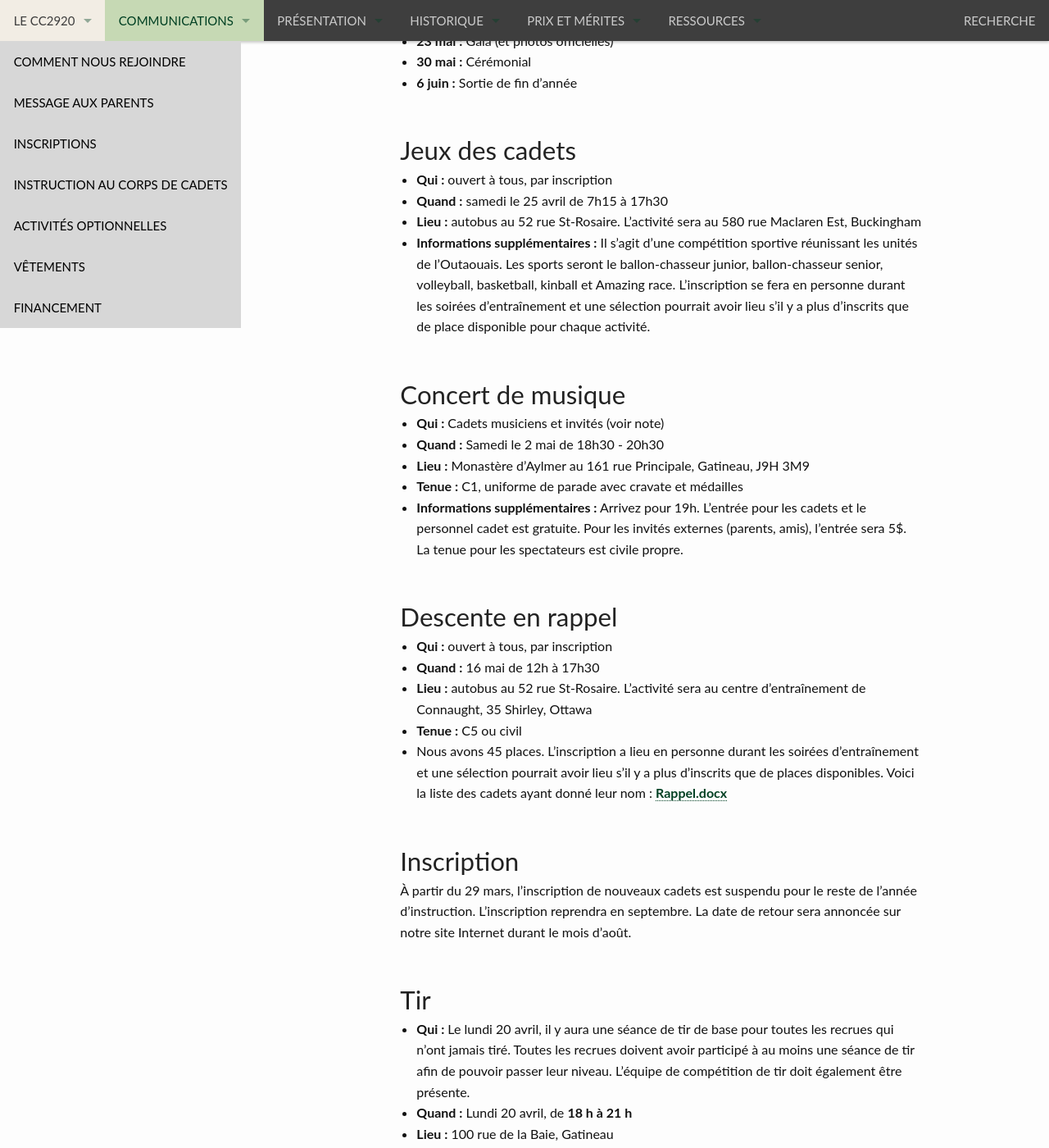
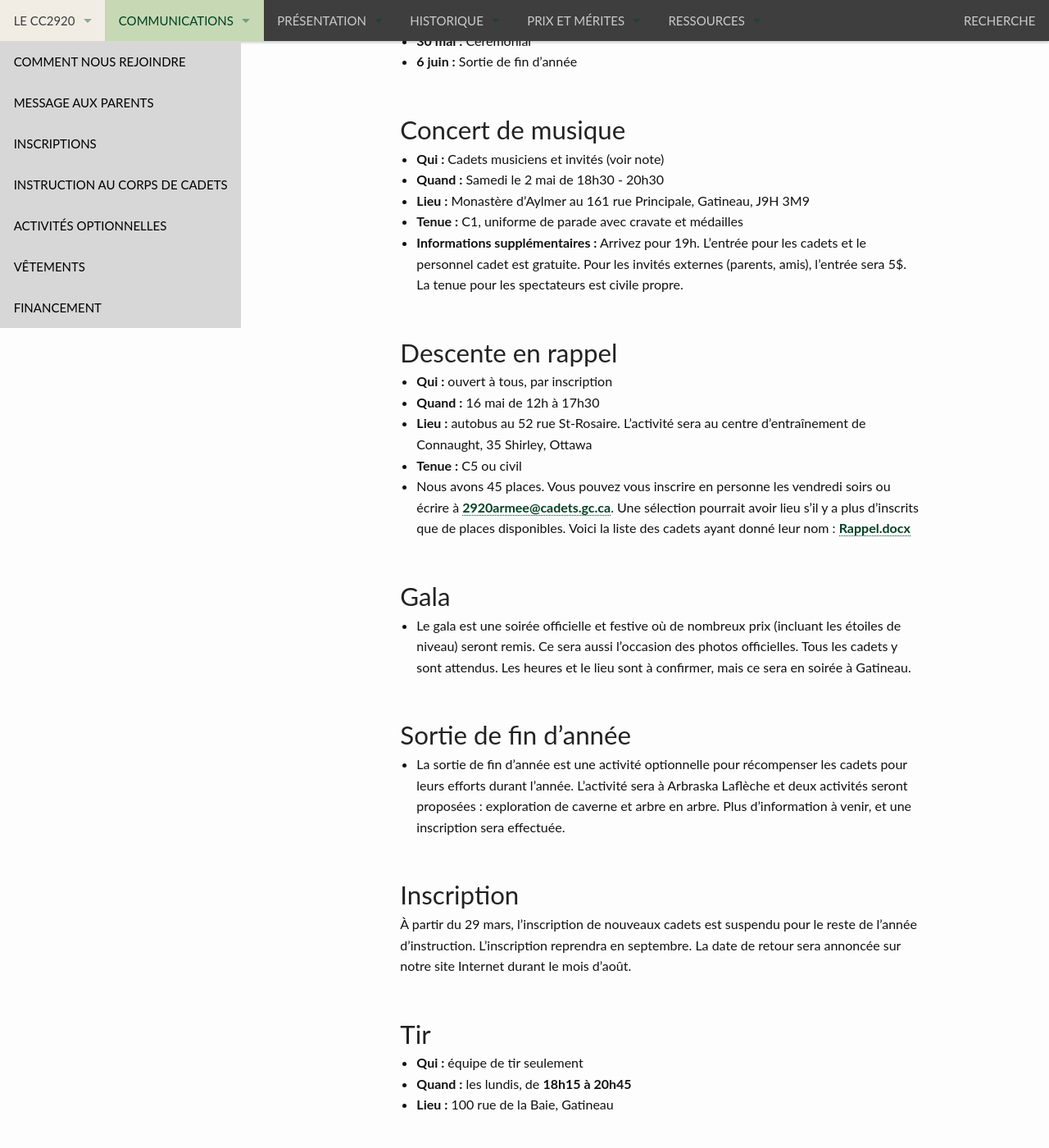
Before and after one commit to CC2920/web, a Jekyll site: the page built from _communications/messages.md, in a window 1280 px wide and 1400 px high, scrolled down 688 px. Shown: the whole window at 82% size. Built offline with Jekyll 4.4.1, drawn with Linux system fonts in a browser that asks for light colours; some of the changed text lies outside the part shown.

Commit message:
Message semaine 1 mai

```diff
--- a/_communications/messages.md
+++ b/_communications/messages.md
@@ -4,30 +4,21 @@
 ---
 
 
-## Soirée d’instruction 24 avril
+## Soirée d’instruction 1er mai
 - **Qui :** tous les cadets
 - **Heure :** de 18h30 à 21h15, vendredi soir
 - **Lieu :** 52 rue Saint-Rosaire, Gatineau
-- **Tenue pour tous :** tenue sportive pour l’intérieur et l’extérieur, selon la météo
+- **Tenue pour tous :** C1 – tenue de parade. Les parents sont invités pour 20h pour la parade du commandant qui débutera à 20h15.
 
 [Guide des tenues](https://cc2920.ca/docs/ressources/guide_uniforme.v3.pdf)
 
 
 ## Activités à venir
-- **25 avril :** Jeux des cadets
 - **2 mai :** Concert de musique
-- **15 mai :** Il y aura une soirée d’instruction (changement)
 - **16 mai :** Descente en rappel
 - **23 mai :** Gala (et photos officielles)
 - **30 mai :** Cérémonial
 - **6 juin :** Sortie de fin d’année
-
-
-## Jeux des cadets
-- **Qui :** ouvert à tous, par inscription
-- **Quand :** samedi le 25 avril de 7h15 à 17h30
-- **Lieu :** autobus au 52 rue St-Rosaire. L’activité sera au 580 rue Maclaren Est, Buckingham
-- **Informations supplémentaires :** Il s’agit d’une compétition sportive réunissant les unités de l’Outaouais. Les sports seront le ballon-chasseur junior, ballon-chasseur senior, volleyball, basketball, kinball et Amazing race. L’inscription se fera en personne durant les soirées d’entraînement et une sélection pourrait avoir lieu s’il y a plus d’inscrits que de place disponible pour chaque activité.
 
 
 ## Concert de musique
@@ -43,7 +34,15 @@
 - **Quand :** 16 mai de 12h à 17h30
 - **Lieu :** autobus au 52 rue St-Rosaire. L’activité sera au centre d’entraînement de Connaught, 35 Shirley, Ottawa
 - **Tenue :** C5 ou civil
-- Nous avons 45 places. L’inscription a lieu en personne durant les soirées d’entraînement et une sélection pourrait avoir lieu s’il y a plus d’inscrits que de places disponibles. Voici la liste des cadets ayant donné leur nom : [Rappel.docx](https://1drv.ms/w/c/eec907a8a97cc844/IQB2ks8SKhAlT70tfENmrWFgAdlhvjX0ckIymtS2v90w1E0?e=Di9P71)
+- Nous avons 45 places. Vous pouvez vous inscrire en personne les vendredi soirs ou écrire à <2920armee@cadets.gc.ca>. Une sélection pourrait avoir lieu s’il y a plus d’inscrits que de places disponibles. Voici la liste des cadets ayant donné leur nom : [Rappel.docx](https://1drv.ms/w/c/eec907a8a97cc844/IQB2ks8SKhAlT70tfENmrWFgAdlhvjX0ckIymtS2v90w1E0?e=Di9P71)
+
+
+## Gala
+- Le gala est une soirée officielle et festive où de nombreux prix (incluant les étoiles de niveau) seront remis. Ce sera aussi l’occasion des photos officielles. Tous les cadets y sont attendus. Les heures et le lieu sont à confirmer, mais ce sera en soirée à Gatineau.
+
+
+## Sortie de fin d’année
+- La sortie de fin d’année est une activité optionnelle pour récompenser les cadets pour leurs efforts durant l’année. L’activité sera à Arbraska Laflèche et deux activités seront proposées : exploration de caverne et arbre en arbre. Plus d’information à venir, et une inscription sera effectuée.
 
 
 ## Inscription
@@ -51,8 +50,8 @@
 
 
 ## Tir
-- **Qui :** Le lundi 20 avril, il y aura une séance de tir de base pour toutes les recrues qui n’ont jamais tiré. Toutes les recrues doivent avoir participé à au moins une séance de tir afin de pouvoir passer leur niveau. L’équipe de compétition de tir doit également être présente.
-- **Quand :** Lundi 20 avril, de **18 h à 21 h**
+- **Qui :** équipe de tir seulement
+- **Quand :** les lundis, de **18h15 à 20h45**
 - **Lieu :** 100 rue de la Baie, Gatineau
 
 
@@ -66,8 +65,7 @@
 ## Musique
 - **Qui :** les cadets intéressés
 - **Quand :** les dimanches de 8h45 à 13h.
-- **Lieu :** Manège Militaire de Hull 188 boul. Alexandre-Taché
-
+- **Lieu :** Manège Militaire de Hull, 188 boul. Alexandre-Taché, Gatineau
 - **Informations supplémentaires :** Apportez votre instrument, bouteille d’eau, collation et partitions. Tenue civile.
 
 
```
